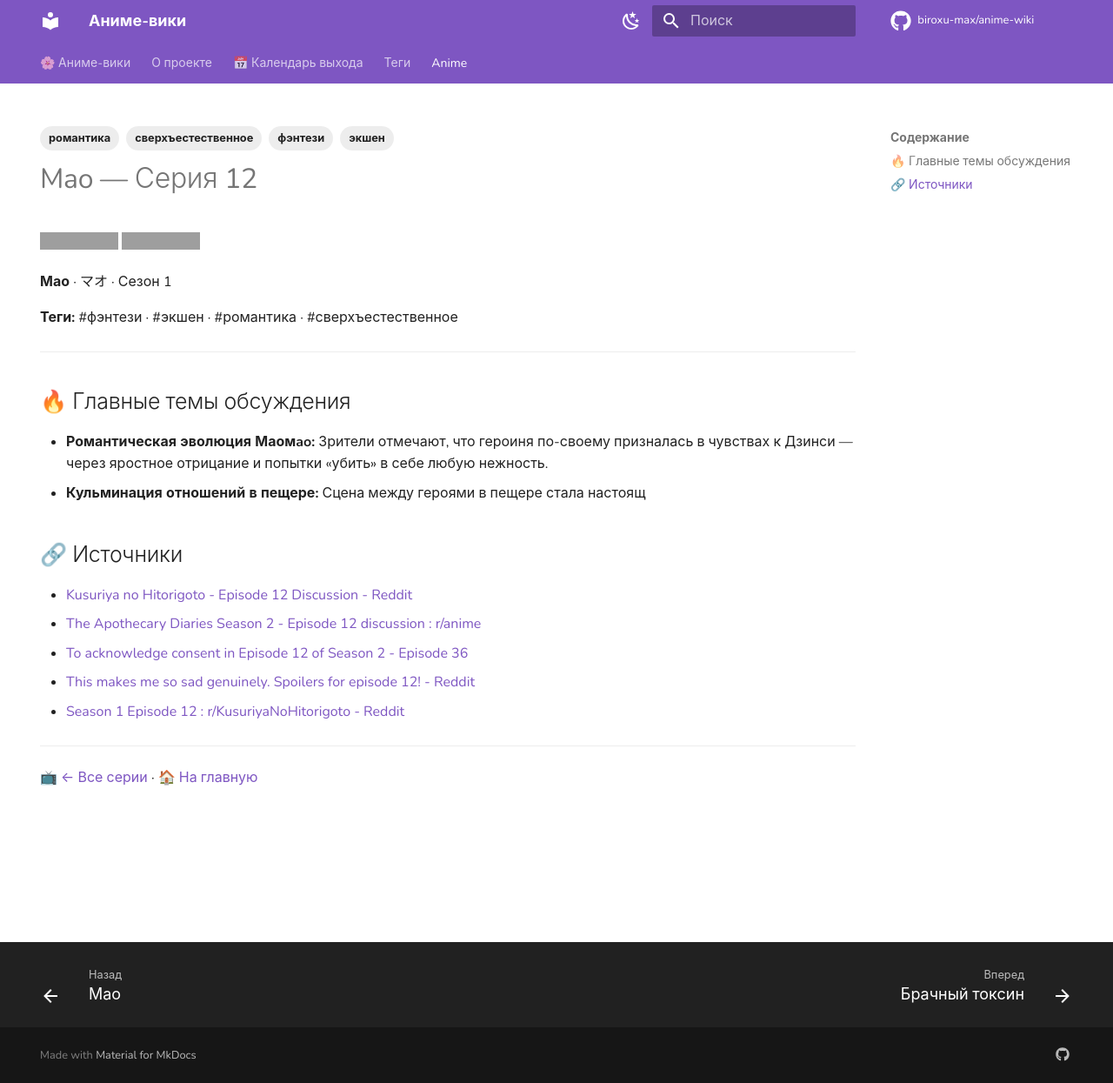
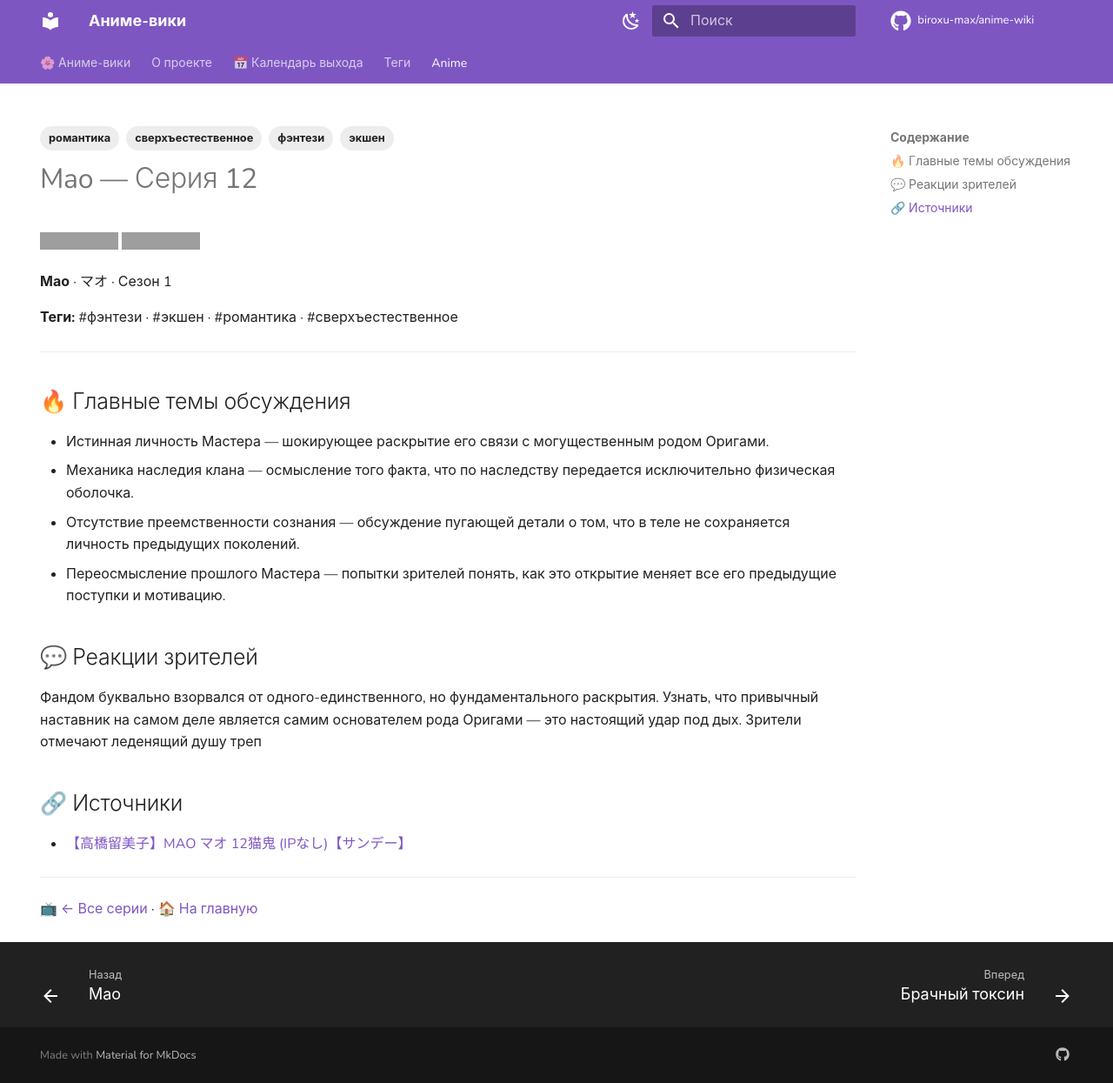
Before and after one commit to biroxu-max/anime-wiki, an MkDocs documentation site: the page built from docs/anime/mao/ep-12.md, in a window 1280 px wide and 1245 px high. Shown: the whole window at 87% size. Built offline with MkDocs 1.6.1 and Material for MkDocs 9.7.7, drawn with Linux system fonts in a browser that asks for light colours; comment, search, counter and statistics services are not loaded; grey boxes are pictures that could not be loaded.

Commit message:
chore(wiki): +mao ep12

```diff
--- a/docs/anime/mao/ep-12.md
+++ b/docs/anime/mao/ep-12.md
@@ -19,16 +19,17 @@ hide:
 ---
 
 ## 🔥 Главные темы обсуждения
-- **Романтическая эволюция Маомao:** Зрители отмечают, что героиня по-своему призналась в чувствах к Дзинси — через яростное отрицание и попытки «убить» в себе любую нежность.
-- **Кульминация отношений в пещере:** Сцена между героями в пещере стала настоящ
+- Истинная личность Мастера — шокирующее раскрытие его связи с могущественным родом Оригами.
+- Механика наследия клана — осмысление того факта, что по наследству передается исключительно физическая оболочка.
+- Отсутствие преемственности сознания — обсуждение пугающей детали о том, что в теле не сохраняется личность предыдущих поколений.
+- Переосмысление прошлого Мастера — попытки зрителей понять, как это открытие меняет все его предыдущие поступки и мотивацию.
+
+## 💬 Реакции зрителей
+Фандом буквально взорвался от одного-единственного, но фундаментального раскрытия. Узнать, что привычный наставник на самом деле является самим основателем рода Оригами — это настоящий удар под дых. Зрители отмечают леденящий душу треп
 
 ## 🔗 Источники
 
-- [Kusuriya no Hitorigoto - Episode 12 Discussion - Reddit](https://www.reddit.com/r/KusuriyaNoHitorigoto/comments/18p8rqg/kusuriya_no_hitorigoto_episode_12_discussion)
-- [The Apothecary Diaries Season 2 - Episode 12 discussion : r/anime](https://www.reddit.com/r/anime/comments/1jlxx97/kusuriya_no_hitorigoto_season_2_the_apothecary)
-- [To acknowledge consent in Episode 12 of Season 2 - Episode 36](https://www.reddit.com/r/TheApothecaryDiaries/comments/1jmwzx3/to_acknowledge_consent_in_episode_12_of_season_2)
-- [This makes me so sad genuinely. Spoilers for episode 12! - Reddit](https://www.reddit.com/r/KusuriyaNoHitorigoto/comments/1joesgm/this_makes_me_so_sad_genuinely_spoilers_for)
-- [Season 1 Episode 12 : r/KusuriyaNoHitorigoto - Reddit](https://www.reddit.com/r/KusuriyaNoHitorigoto/comments/1jgh6pj/season_1_episode_12)
+- [【高橋留美子】MAO マオ 12猫鬼 (IPなし)【サンデー】](https://itest.5ch.net/kizuna/test/read.cgi/wcomic/1739478570/l50)
 
 ---
 📺 [← Все серии](index.md) · [🏠 На главную](../../index.md)
```
Also changed, not shown: docs/anime/mao/index.md (+1 -1 lines).
